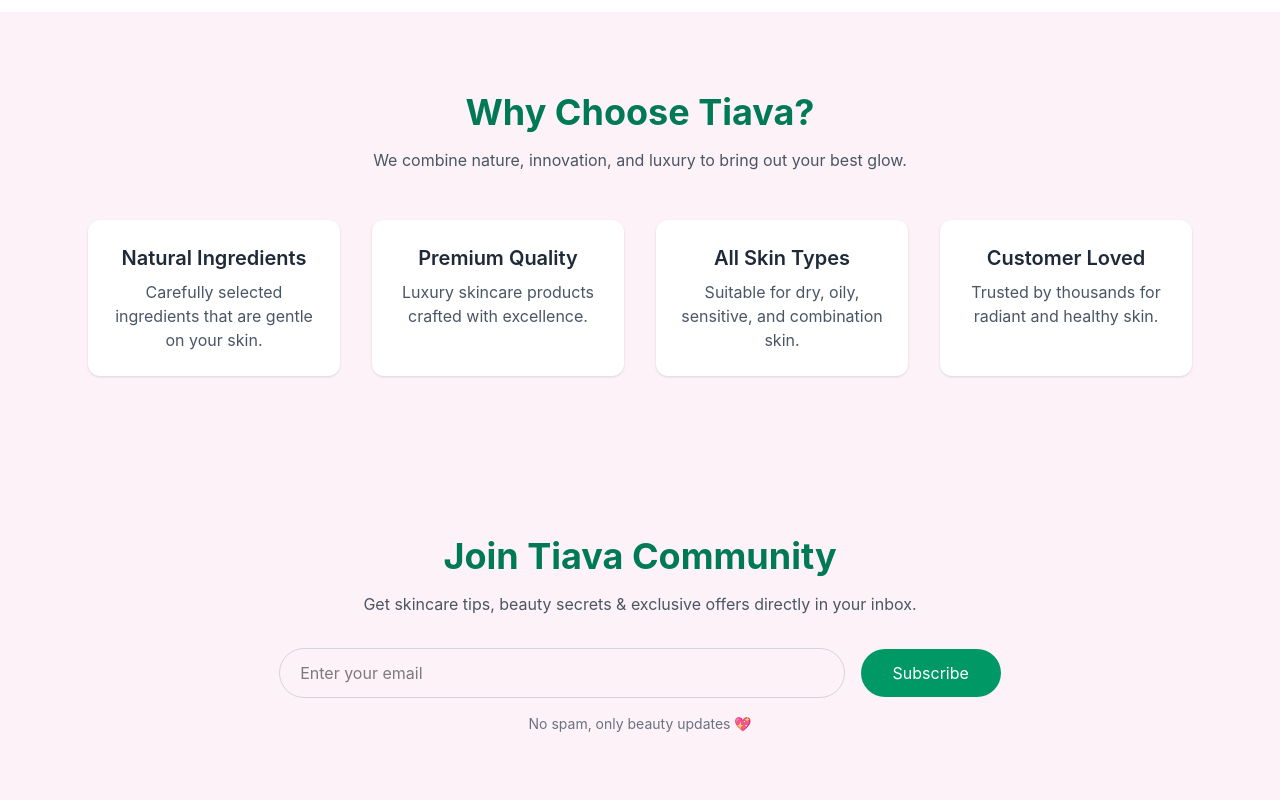
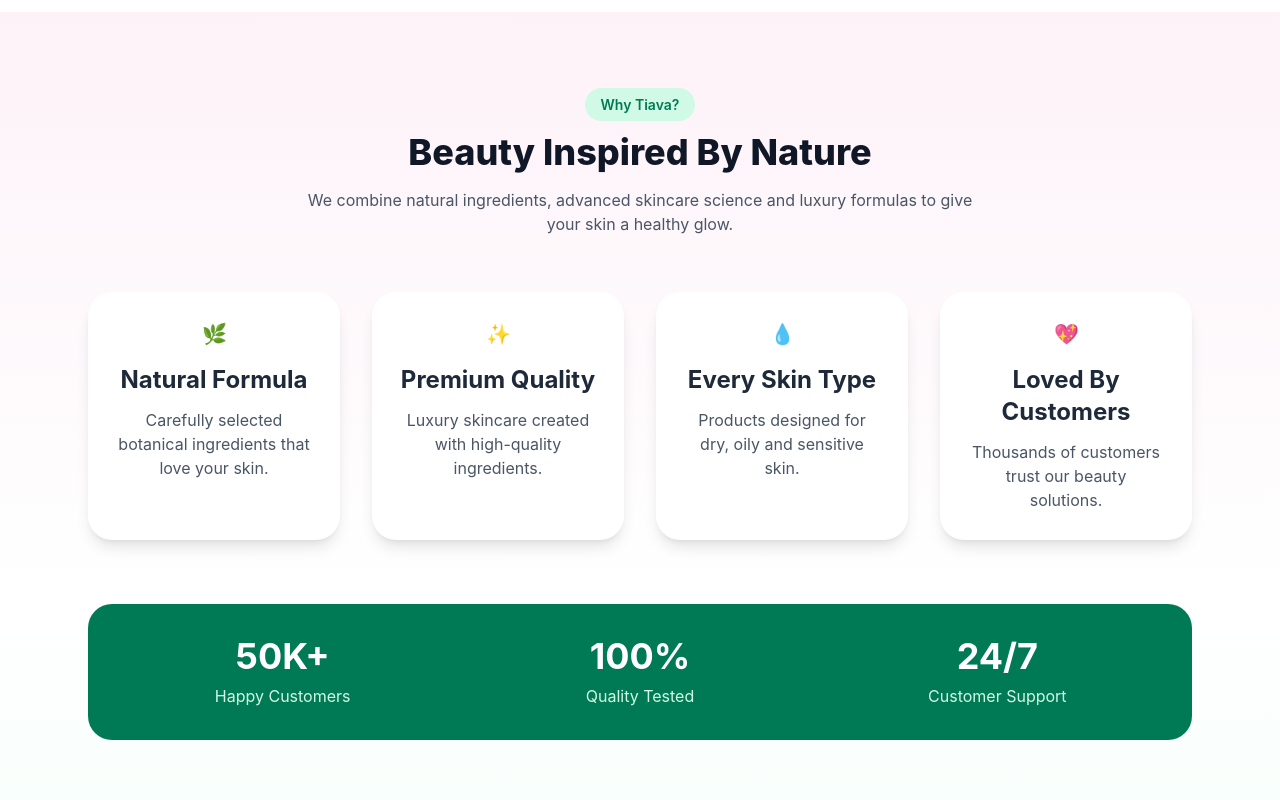
Before and after one commit to muskankoundal143-prog/cosmetics, a React (Vite) app: page / in a window 1280 px wide. Shown: the part 1560-2360 px from the top of the page. Built offline with nearby package versions, Linux system fonts and the light colour scheme.

Commit message:
About Page

```diff
--- a/src/Pages/About.jsx
+++ b/src/Pages/About.jsx
@@ -1,5 +1,5 @@
 import React from "react";
-
+import { Link } from "react-router-dom";
 const About = () => {
   return (
     <section className="py-16 md:py-24 px-4 bg-gradient-to-br from-pink-50 via-white to-rose-50">
@@ -73,13 +73,18 @@
 
           <div className="mt-8 flex flex-col sm:flex-row gap-3 justify-center md:justify-start">
 
-            <button className="bg-emerald-700 text-white px-6 py-3 rounded-full hover:bg-emerald-800 transition">
-              Explore Products
-            </button>
-
-            <button className="border border-emerald-700 text-emerald-700  px-6 py-3 rounded-full hover:bg-pink-50 transition">
-              Learn More
-            </button>
+            <Link
+  to="/shop-page"
+  className="bg-emerald-700 text-white px-6 py-3 rounded-full hover:bg-emerald-800 transition text-center"
+>
+  Explore Products
+</Link>
+<Link
+  to="/contact-page"
+  className="border border-emerald-700 text-emerald-700 px-6 py-3 rounded-full hover:bg-pink-50 transition text-center"
+>
+  Learn More
+</Link>
 
           </div>
 
--- a/src/Pages/Category.jsx
+++ b/src/Pages/Category.jsx
@@ -1,5 +1,5 @@
 import React, { useState } from "react";
-
+import { Link } from "react-router-dom";
 const categories = [
   "All",
   "Skincare",
@@ -90,10 +90,11 @@
               <p className="text-emerald-700 mt-2 text-sm font-medium">
                 {item.category}
               </p>
-
-              <button className="mt-4 text-sm text-white bg-emerald-700 px-5 py-2 rounded-full opacity-90 group-hover:opacity-100">
-                View Product
-              </button>
+<Link to={`/product-detail/${item.id}`}>
+  <button className="mt-4 text-sm text-white bg-emerald-700 px-5 py-2 rounded-full opacity-90 group-hover:opacity-100">
+    View Product
+  </button>
+</Link>
 
             </div>
           ))
--- a/src/Pages/Home.jsx
+++ b/src/Pages/Home.jsx
@@ -163,91 +163,159 @@
           </div>
         </div>
       </section>
-      <section className="bg-pink-50 py-20">
+     <section className="bg-gradient-to-b from-pink-50 via-white to-emerald-50 py-20">
   <div className="max-w-6xl mx-auto px-6">
 
-          <div className="text-center mb-12">
-            <h2 className="text-4xl font-bold text-emerald-700">
-              Why Choose Tiava?
+    <div className="text-center mb-14">
+      <span className="px-4 py-2 bg-emerald-100 text-emerald-700 rounded-full text-sm font-semibold">
+        Why Tiava?
+      </span>
+
+      <h2 className="mt-4 text-4xl font-extrabold text-gray-900">
+        Beauty Inspired By Nature
       </h2>
-            <p className="text-gray-600 mt-4">
-              We combine nature, innovation, and luxury to bring out your best glow.
+
+      <p className="text-gray-600 mt-4 max-w-2xl mx-auto">
+        We combine natural ingredients, advanced skincare science and luxury
+        formulas to give your skin a healthy glow.
       </p>
     </div>
 
+
     <div className="grid md:grid-cols-4 gap-8">
 
-            <div className="bg-white p-6 rounded-xl shadow text-center">
+      <div className="bg-white p-7 rounded-3xl shadow-lg hover:-translate-y-2 transition text-center">
+        <div className="text-xl mb-4">
+          🌿
+        </div>
 
-              <h3 className="text-xl font-semibold text-gray-800">
-                Natural Ingredients
+        <h3 className="text-2xl font-bold text-gray-800">
+          Natural Formula
         </h3>
-              <p className="text-gray-600 mt-2">
-                Carefully selected ingredients that are gentle on your skin.
+
+        <p className="text-gray-600 mt-3">
+          Carefully selected botanical ingredients that love your skin.
         </p>
       </div>
 
-            <div className="bg-white p-6 rounded-xl shadow text-center">
 
-              <h3 className="text-xl font-semibold text-gray-800">
+      <div className="bg-white p-7 rounded-3xl shadow-lg hover:-translate-y-2 transition text-center">
+        <div className="text-xl mb-4">
+          ✨
+        </div>
+
+        <h3 className="text-2xl font-bold text-gray-800">
           Premium Quality
         </h3>
-              <p className="text-gray-600 mt-2">
-                Luxury skincare products crafted with excellence.
+
+        <p className="text-gray-600 mt-3">
+          Luxury skincare created with high-quality ingredients.
         </p>
       </div>
 
-            <div className="bg-white p-6 rounded-xl shadow text-center">
 
-              <h3 className="text-xl font-semibold text-gray-800">
-                All Skin Types
+      <div className="bg-white p-7 rounded-3xl shadow-lg hover:-translate-y-2 transition text-center">
+        <div className="text-xl mb-4">
+          💧
+        </div>
+
+        <h3 className="text-2xl font-bold text-gray-800">
+          Every Skin Type
         </h3>
-              <p className="text-gray-600 mt-2">
-                Suitable for dry, oily, sensitive, and combination skin.
+
+        <p className="text-gray-600 mt-3">
+          Products designed for dry, oily and sensitive skin.
         </p>
       </div>
 
-            <div className="bg-white p-6 rounded-xl shadow text-center">
 
-              <h3 className="text-xl font-semibold text-gray-800">
-                Customer Loved
+      <div className="bg-white p-7 rounded-3xl shadow-lg hover:-translate-y-2 transition text-center">
+        <div className="text-xl mb-4">
+          💖
+        </div>
+
+        <h3 className="text-2xl font-bold text-gray-800">
+          Loved By Customers
         </h3>
-              <p className="text-gray-600 mt-2">
-                Trusted by thousands for radiant and healthy skin.
+
+        <p className="text-gray-600 mt-3">
+          Thousands of customers trust our beauty solutions.
         </p>
       </div>
 
     </div>
+
+
+
+    <div className="mt-16 bg-emerald-700 rounded-3xl p-8 text-white grid md:grid-cols-3 gap-8 text-center">
+
+      <div>
+        <h3 className="text-4xl font-bold">
+          50K+
+        </h3>
+        <p className="mt-2 text-emerald-100">
+          Happy Customers
+        </p>
       </div>
-      </section>
-      <section className="bg-pink-50 py-20">
-        <div className="max-w-4xl mx-auto px-6 text-center">
 
-          <h2 className="text-4xl font-bold text-emerald-700">
-            Join Tiava Community
+
+      <div>
+        <h3 className="text-4xl font-bold">
+          100%
+        </h3>
+        <p className="mt-2 text-emerald-100">
+          Quality Tested
+        </p>
+      </div>
+
+
+      <div>
+        <h3 className="text-4xl font-bold">
+          24/7
+        </h3>
+        <p className="mt-2 text-emerald-100">
+          Customer Support
+        </p>
+      </div>
+
+    </div>
+
+
+
+
+    <div className="mt-16 bg-white rounded-3xl shadow-xl p-8 md:p-12 text-center">
+
+      <h2 className="text-3xl font-bold text-emerald-700">
+        Join Tiava Beauty Club
       </h2>
 
-          <p className="text-gray-600 mt-4">
-            Get skincare tips, beauty secrets & exclusive offers directly in your inbox.
+      <p className="text-gray-600 mt-3">
+        Get skincare tips, beauty secrets and exclusive offers.
       </p>
 
-          <div className="mt-8 flex flex-col md:flex-row items-center justify-center gap-4">
+
+      <div className="mt-8 flex flex-col md:flex-row gap-4 justify-center">
 
         <input
           type="email"
           placeholder="Enter your email"
-              className="w-full md:w-2/3 px-5 py-3 rounded-full border border-gray-300 focus:outline-none focus:border-emerald-600"
+          className="px-6 py-4 rounded-full border w-full md:w-96 focus:outline-none focus:border-emerald-600"
         />
 
-            <button className="bg-emerald-600 text-white px-8 py-3 rounded-full hover:bg-emerald-700 transition">
+
+        <button className="px-8 py-4 bg-emerald-600 text-white rounded-full hover:bg-emerald-700 transition">
           Subscribe
         </button>
 
       </div>
 
-          <p className="text-gray-500 text-sm mt-4">
-            No spam, only beauty updates 💖
+
+      <p className="text-sm text-gray-500 mt-4">
+        No spam. Only beauty updates ✨
       </p>
+
+    </div>
+
 
   </div>
 </section>
```
Lines whose indentation alone changed are shown as unchanged.
